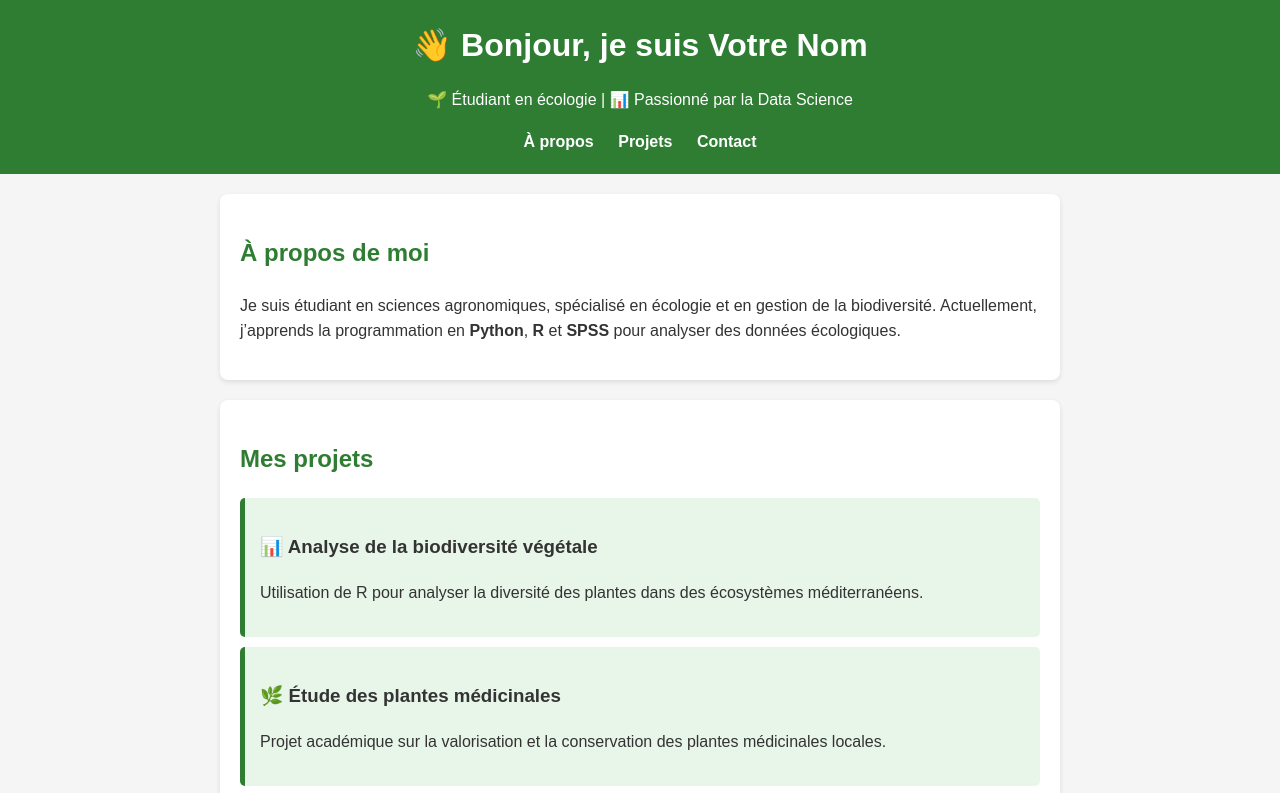
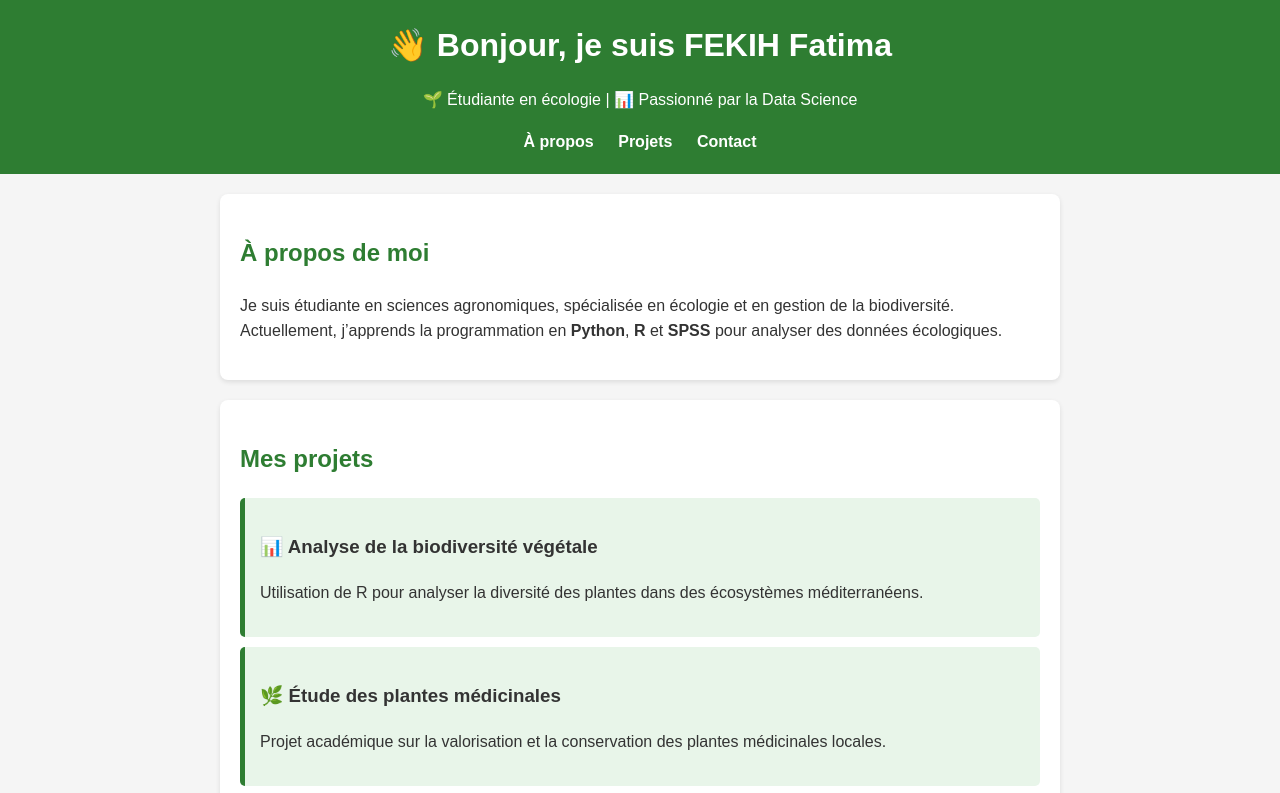
Before and after one commit to Ffekih/Ffekih, a plain HTML site: page index.html in a window 1280 px wide. Shown: the top 793 px of the page. Drawn offline with Linux system fonts and the light colour scheme.

Commit message:
Update index.html

```diff
--- a/index.html
+++ b/index.html
@@ -3,15 +3,15 @@
 <head>
   <meta charset="UTF-8">
   <meta name="viewport" content="width=device-width, initial-scale=1.0">
-  <title>Portfolio de Votre Nom - Écologie et Data Science</title>
+  <title>Portfolio de FEKIH Fatima - Écologie et Data Science</title>
   <meta name="description" content="Portfolio de Votre Nom - Étudiant en écologie et data science, passionné par la biodiversité et l'analyse de données.">
   <link rel="stylesheet" href="style.css">
 </head>
 <body>
   <!-- En-tête -->
   <header>
-    <h1>👋 Bonjour, je suis Votre Nom</h1>
-    <p>🌱 Étudiant en écologie | 📊 Passionné par la Data Science</p>
+    <h1>👋 Bonjour, je suis FEKIH Fatima</h1>
+    <p>🌱 Étudiante en écologie | 📊 Passionné par la Data Science</p>
     <nav>
       <a href="#about">À propos</a>
       <a href="#projects">Projets</a>
@@ -23,7 +23,7 @@
   <section id="about">
     <h2>À propos de moi</h2>
     <p>
-      Je suis étudiant en sciences agronomiques, spécialisé en écologie et en gestion de la biodiversité.
+      Je suis étudiante en sciences agronomiques, spécialisée en écologie et en gestion de la biodiversité.
       Actuellement, j’apprends la programmation en <strong>Python</strong>, <strong>R</strong> et <strong>SPSS</strong> pour analyser des données écologiques.
     </p>
   </section>
@@ -55,7 +55,7 @@
 
   <!-- Pied de page -->
   <footer>
-    <p>© 2025 Votre Nom - Portfolio académique</p>
+    <p>© 2025 FEKIH Fatima - Portfolio académique</p>
   </footer>
 </body>
 </html>
```
